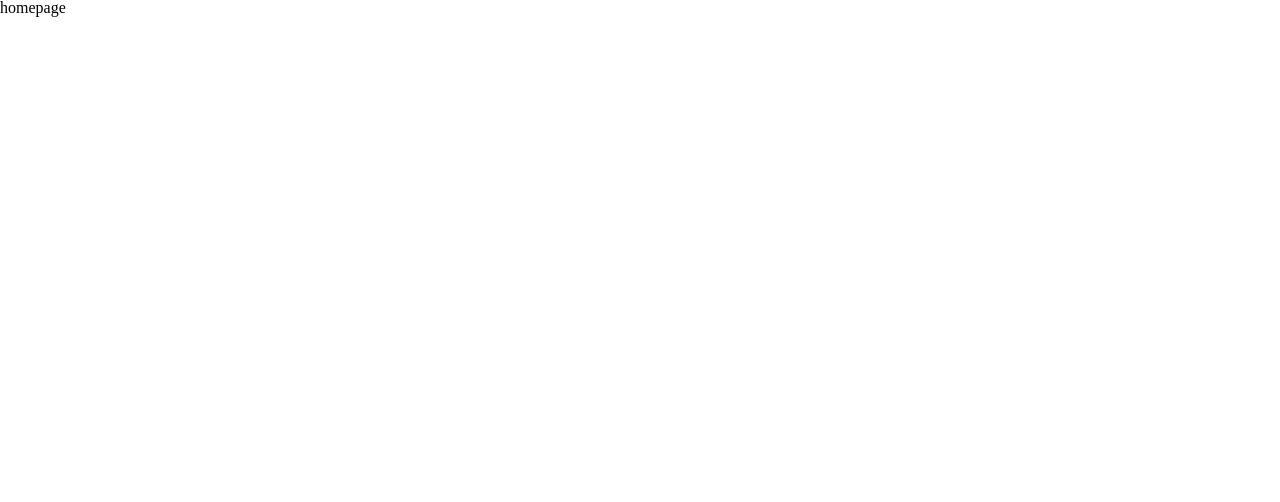
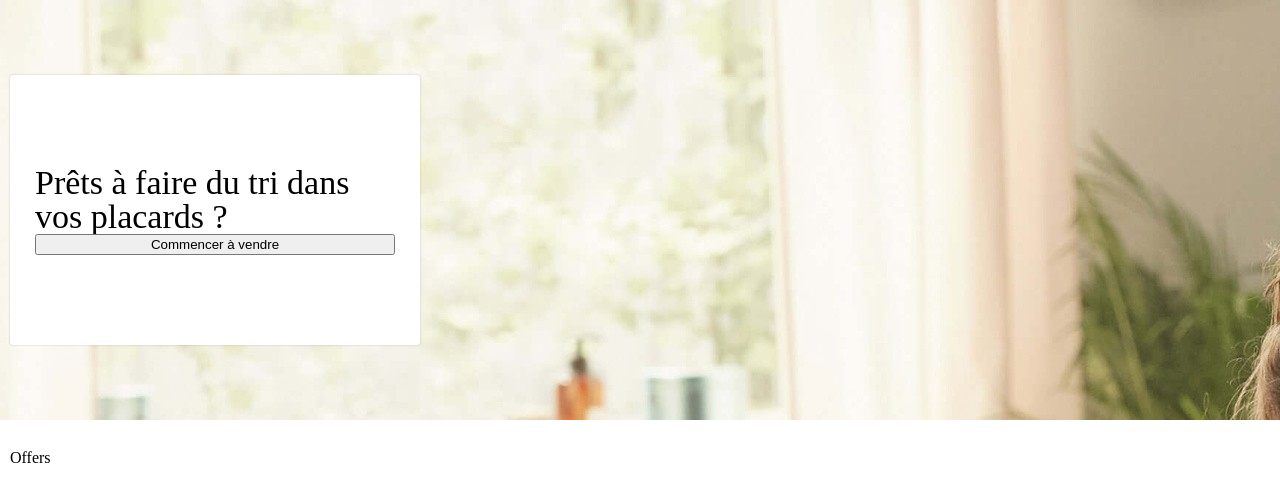
Before and after one commit to StartMeUp/vinted-frontend, a React (Create React App) app: page / in a window 1280 px wide. Shown: the top 502 px of the page. Built offline with nearby package versions, Linux system fonts and the light colour scheme.

Commit message:
home banner layout

```diff
--- a/src/App.css
+++ b/src/App.css
@@ -1 +1,36 @@
 /* Other rules */
+#banner {
+  height: 45vh /*65vh*/;
+  background-image: url("./assets/images/vinted-home-banner.jpg");
+}
+
+section {
+  padding: 30px 0;
+}
+
+#hero {
+  height: 220px;
+  width: 360px;
+  background-color: #fff;
+  padding: 25px;
+  border-radius: 3px;
+  font-size: 34px;
+  display: flex;
+  flex-direction: column;
+  justify-content: center;
+  position: absolute;
+  top: 75px;
+  box-shadow: 0 0 2px rgba(17, 17, 17, 0.24);
+}
+
+#banner img {
+  width: 100%;
+  height: 100%;
+  object-fit: cover;
+}
+
+.container {
+  max-width: 1260px;
+  margin: 0 auto;
+  padding: 0 10px;
+}
--- /dev/null
+++ b/src/components/HomeBanner/index.js
@@ -0,0 +1,16 @@
+import React from "react";
+
+const HomeBanner = () => {
+  return (
+    <section id="banner">
+      <div className="container">
+        <div id="hero">
+          <h1>Prêts à faire du tri dans vos placards ?</h1>
+          <button>Commencer à vendre</button>
+        </div>
+      </div>
+    </section>
+  );
+};
+
+export default HomeBanner;
--- /dev/null
+++ b/src/components/Offers/index.js
@@ -0,0 +1,12 @@
+import React from "react";
+import "./index.css";
+
+const Offers = () => {
+  return (
+    <section id="content">
+      <div className="container">Offers</div>
+    </section>
+  );
+};
+
+export default Offers;
--- a/src/containers/Home.js
+++ b/src/containers/Home.js
@@ -1,7 +1,15 @@
 import React, { useEffect } from "react";
+import HomeBanner from "../components/HomeBanner";
+import Offers from "../components/Offers";
 
 const Home = () => {
-  return <p>homepage</p>;
+  return (
+    <>
+      <HomeBanner />
+
+      <Offers />
+    </>
+  );
 };
 
 export default Home;
```
Also changed, not shown: src/assets/images/vinted-home-banner.jpg (added), src/components/Offers/index.css (added).
